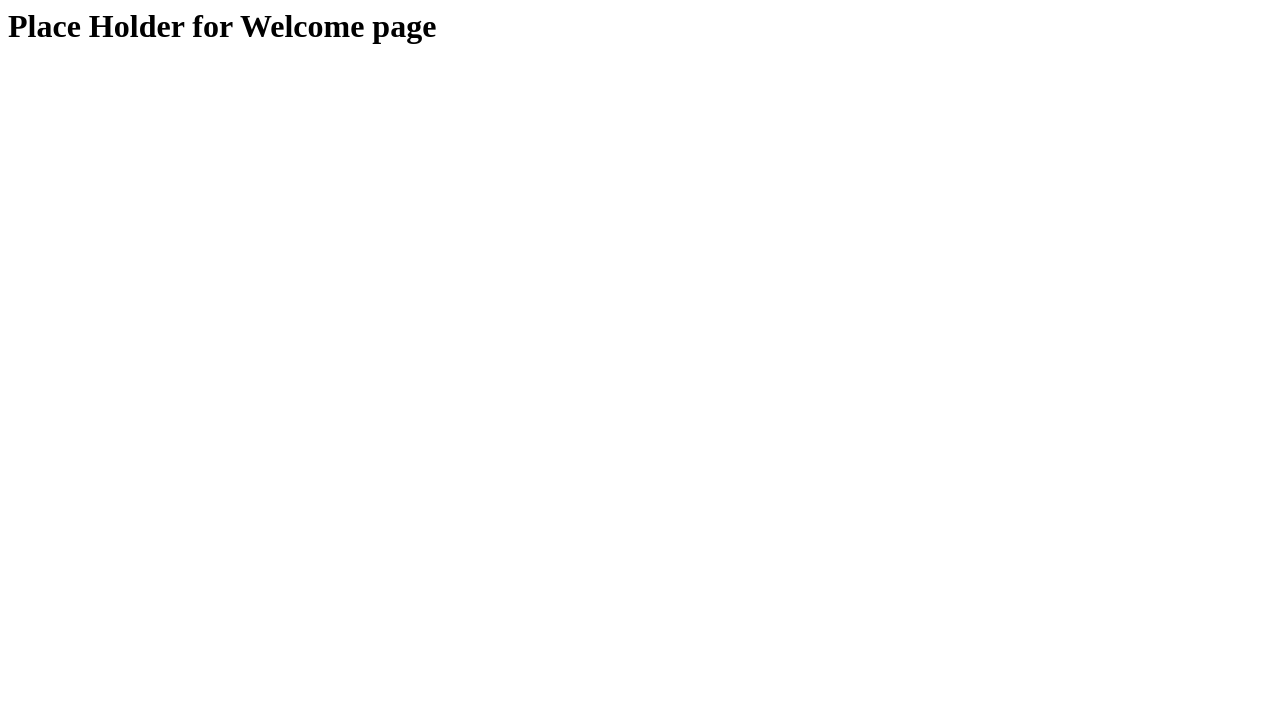
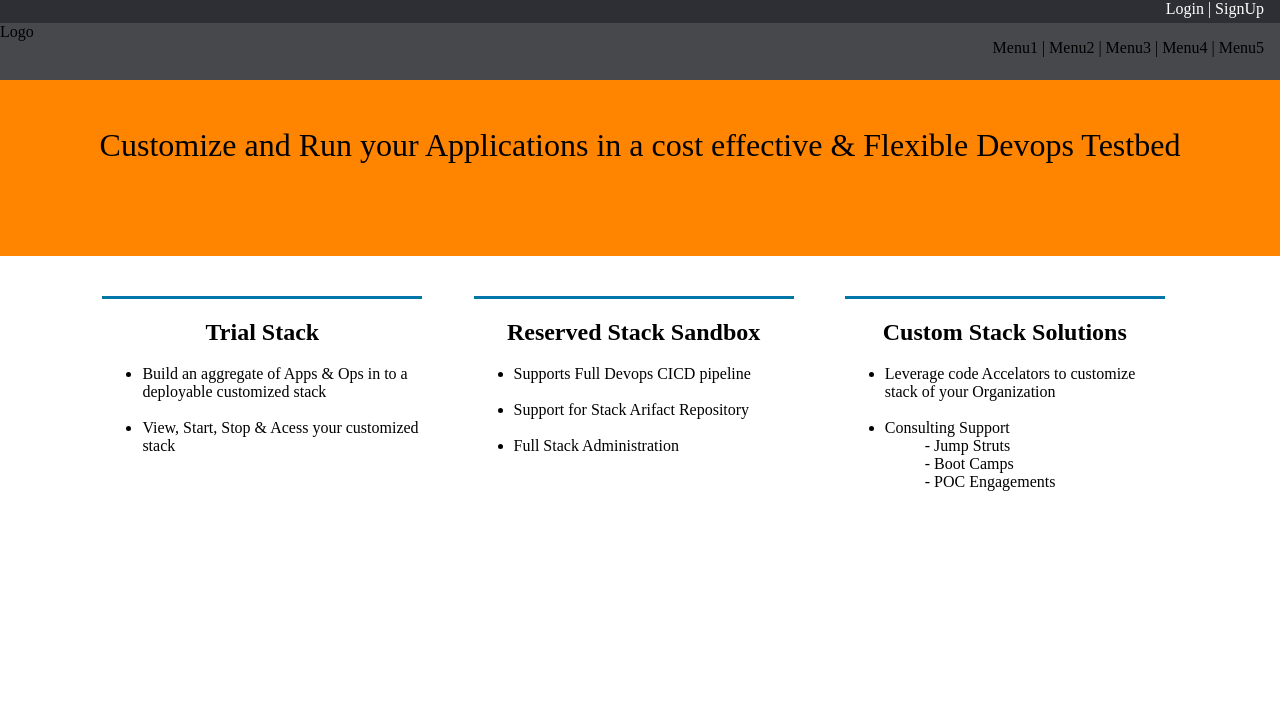
Before and after one commit to Git2Swarm/opsinfra, a plain HTML site: page welcomepage/web/index.html in a window 1280 px wide. Drawn offline with Linux system fonts and the light colour scheme.

Commit message:
new welcome page

```diff
--- a/welcomepage/web/index.html
+++ b/welcomepage/web/index.html
@@ -1,8 +1,68 @@
 <html>
-  <head>
-    <title>DevOps | AgileClouds </title>
-  </head>
-  <body>
-    <h1>Place Holder for Welcome page</h1>
-  </body>
+<head>
+<link rel="stylesheet" type="text/css" href="stack.css">
+</head>
+<body>
+    <div id="mainHeader" style="background-color:#2E2F34; color:white; height:23px">
+        <p style="margin-right:16px; padding:0px; ">Login | SignUp </p>
+	</div>
+    <div id="menuHeader">
+        <div id="logo" style="text-align:left; float:left;">
+        Logo
+        </div>
+        <div id ="menus" style="float:right">
+            <p>Menu1 | Menu2 | Menu3 | Menu4 | Menu5</p>
+        </div>
+    </div>
+    <div id ="header">
+        <h1 style="font-weight:100;">Customize and Run your Applications in a cost effective & Flexible Devops Testbed</h1>
+    </div>
+    <div id ="mainsection">
+        <div id ="section1">
+            <div id ="trailStack">
+                <h2>Trial Stack</h2>
+            </div>
+            <div id ="trialStackList">
+                <ul>
+                    <a href="http://example.com"><li> Build an aggregate of Apps & Ops in to a deployable customized stack</li></a>
+                    <br>
+                    <a href="http://example.com"><li>View, Start, Stop & Acess your customized stack</li></a>
+                </ul>
+            </div>
+        </div>
+        <div id ="section2">
+            <div id ="reservedStack">
+                <h2>Reserved Stack Sandbox</h2>
+            </div>
+            <div id="reservedStackList">
+                <ul>
+                    <a href="http://example.com"><li>Supports Full Devops CICD pipeline</li></a>
+                    <br>
+                    <a href="http://example.com"><li>Support for Stack Arifact Repository</li></a>
+                    <br>
+                    <a href="http://example.com"><li>Full Stack Administration</li></a>
+                    <br>
+                </ul>
+            </div>
+        </div>
+        <div id ="section2">
+            <div id ="customStack">
+                <h2>Custom Stack Solutions</h2>
+            </div>
+            <div id ="customStackList">
+                <ul>
+                    <li>Leverage code Accelators to customize stack of your Organization</li>
+                    <br>
+                    <li>Consulting Support</li>
+                    <dd> - Jump Struts<dd>
+                    <dd> - Boot Camps <dd>
+                    <dd> - POC Engagements <dd>
+                </ul>
+            </div>
+            </div>
+    </div>
+    <div id ="footer">
+    </div>
+
+</body>
 </html>
--- /dev/null
+++ b/welcomepage/web/stack.css
@@ -0,0 +1,83 @@
+html, body {
+    margin:0;
+    padding:0;
+}
+
+#mainHeader {
+    text-align:right;
+    height:30px;
+}
+
+#header {
+    height:150px;
+    text-align: center;
+    background-color:#FF8400;
+    padding-top:2%;
+}
+
+#mainsection {
+    height:400px;
+    margin-top:40px;
+}
+
+#section1 {
+    border-top:3px solid #0076A9;
+    float:left;
+    height:400px;
+    width:25%;
+    margin-left:8%;
+}
+
+#section2 {
+    float:left;
+    height:400px;
+    width:25%;
+    border-top:3px solid #0076A9;
+    margin-left:4%;
+}
+
+#section3 {
+    float:left;
+    height:400px;
+    width:25%;
+    border-top:3px solid #0076A9;
+}
+
+#trailStack {
+    text-align: center;
+}
+
+#reservedStack {
+    text-align: center;
+}
+
+#customStack {
+    text-align: center;
+}
+
+a:link {
+    text-decoration:none;
+    color:black;
+}
+
+#menuHeader {
+    height:57px;
+    background-color:#47484c;
+}
+
+#menus {
+    height:50px;
+    margin-right:16px;
+}
+
+#section1:hover {
+    background-color:#0081bc;
+}
+
+#section2:hover {
+    background-color:#0081bc;
+}
+
+#section3:hover {
+    background-color:#0081bc;
+}
```
